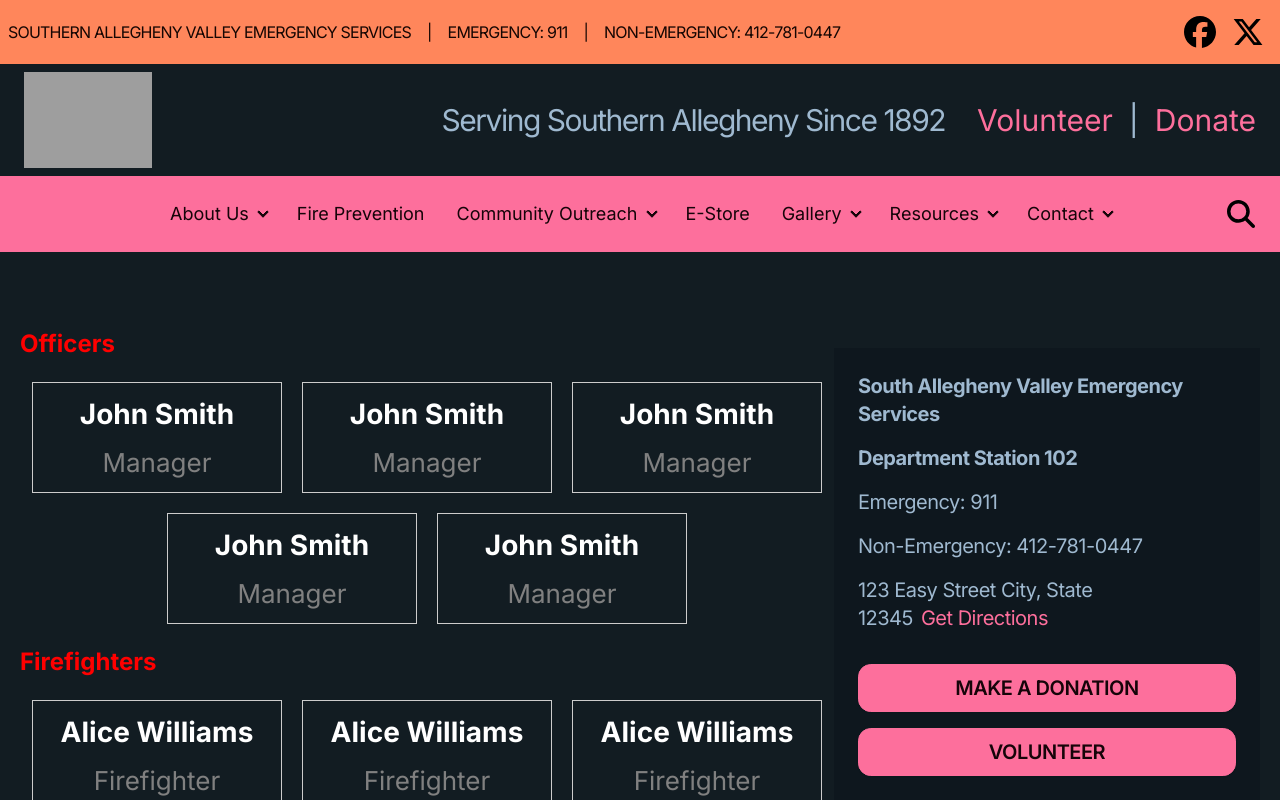
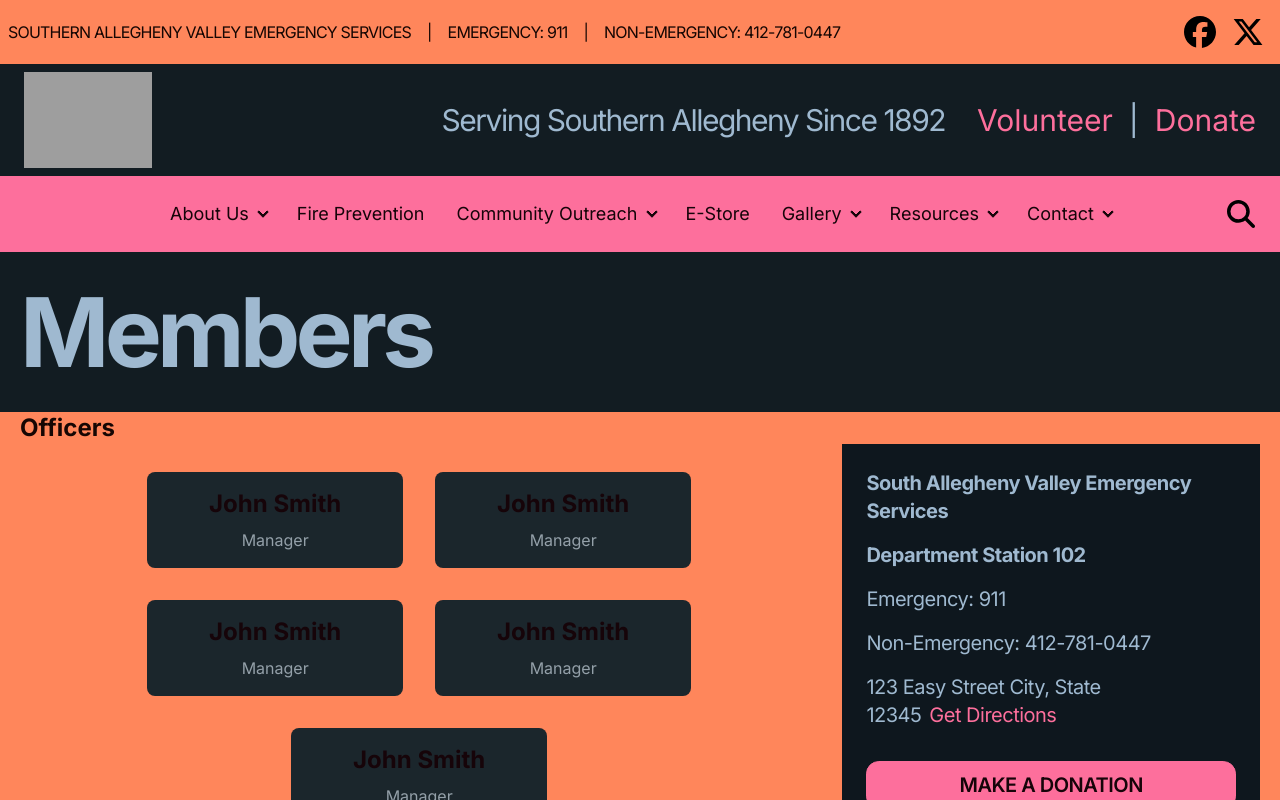
Before and after one commit to lampealex888/southern-allegheny-valley-emergency-services-website, a Next.js app: page /about-us/our-members in a window 1280 px wide. Shown: the top 800 px of the page. Built offline with nearby package versions, Linux system fonts and the light colour scheme; grey boxes are pictures that could not be loaded.

Commit message:
updated members page

```diff
--- a/app/about-us/our-members/page.tsx
+++ b/app/about-us/our-members/page.tsx
@@ -1,7 +1,7 @@
-import React from 'react';
-import PageTitle from '@/components/title';
-import PageContainer from '@/components/container';
-import Sidebar from '@/components/sidebar';
+import React from "react";
+import Title from "@/components/title";
+import Container from "@/components/container";
+import Sidebar from "@/components/sidebar";
 
 interface Member {
   name: string;
@@ -10,17 +10,17 @@ interface Member {
 }
 
 const members: Member[] = [
-  { name: 'John Smith', position: 'Manager', category: 'Officers' },
-  { name: 'John Smith', position: 'Manager', category: 'Officers' },
-  { name: 'John Smith', position: 'Manager', category: 'Officers' },
-  { name: 'John Smith', position: 'Manager', category: 'Officers' },
-  { name: 'John Smith', position: 'Manager', category: 'Officers' },
-  { name: 'Alice Williams', position: 'Firefighter', category: 'Firefighters' },
-  { name: 'Alice Williams', position: 'Firefighter', category: 'Firefighters' },
-  { name: 'Alice Williams', position: 'Firefighter', category: 'Firefighters' },
-  { name: 'Alice Williams', position: 'Firefighter', category: 'Firefighters' },
-  { name: 'Alice Williams', position: 'Firefighter', category: 'Firefighters' },
-  { name: 'Alice Williams', position: 'Firefighter', category: 'Firefighters' },
+  { name: "John Smith", position: "Manager", category: "Officers" },
+  { name: "John Smith", position: "Manager", category: "Officers" },
+  { name: "John Smith", position: "Manager", category: "Officers" },
+  { name: "John Smith", position: "Manager", category: "Officers" },
+  { name: "John Smith", position: "Manager", category: "Officers" },
+  { name: "Alice Williams", position: "Firefighter", category: "Firefighters" },
+  { name: "Alice Williams", position: "Firefighter", category: "Firefighters" },
+  { name: "Alice Williams", position: "Firefighter", category: "Firefighters" },
+  { name: "Alice Williams", position: "Firefighter", category: "Firefighters" },
+  { name: "Alice Williams", position: "Firefighter", category: "Firefighters" },
+  { name: "Alice Williams", position: "Firefighter", category: "Firefighters" },
 ];
 
 const Members: React.FC = () => {
@@ -33,43 +33,39 @@ const Members: React.FC = () => {
   }, {} as Record<string, Member[]>);
 
   return (
-    <PageContainer>
-      <PageTitle title="Members" />
+    <div className="bg-primary text-primary-content">
+      <Title>Members</Title>
+      <Container>
+        <Sidebar>
           <div className="flex flex-row-reverse">
-        <Sidebar />
-        <div style={{ display: 'flex', flexDirection: 'column', alignItems: 'center' }}>
-          {Object.entries(groupedMembers).map(([category, categoryMembers]) => (
+            <div className="flex flex-col items-center">
+              {Object.entries(groupedMembers).map(
+                ([category, categoryMembers]) => (
                   <div key={category}>
-              <h2 style={{ fontSize: '24px', margin: '10px 0', fontWeight: 'bold', color: 'red' }}>{category}</h2>
-              <div
-                style={{
-                  display: 'flex',
-                  flexWrap: 'wrap',
-                  justifyContent: 'center',
-                }}
-              >
+                    <h2 className="text-2xl mb-3 font-bold">{category}</h2>
+                    <div className="flex flex-wrap justify-center">
                       {categoryMembers.map((member, index) => (
                         <div
+                          className="bg-neutral text-secondary-content rounded-lg p-4 m-4 text-center w-64"
                           key={index}
-                    style={{
-                        border: '1px solid #ccc',
-                        padding: '10px',
-                        textAlign: 'center',
-                        width: '250px',
-                        margin: '10px',
-                        fontSize: '26px',
-                    }}
                         >
-                    <p style={{ marginBottom: '8px', fontWeight: 'bold', fontSize: '28px', color: 'white' }}>{member.name}</p>
-                    <p style={{ color: 'grey' }}>{member.position}</p>
+                          <p className="mb-2 font-bold text-2xl">
+                            {member.name}
+                          </p>
+                          <p className="text-neutral-content">
+                            {member.position}
+                          </p>
                         </div>
                       ))}
                     </div>
                   </div>
-          ))}
+                )
+              )}
             </div>
           </div>
-    </PageContainer>
+        </Sidebar>
+      </Container>
+    </div>
   );
 };
 
--- a/app/contact/general-inquiries/page.tsx
+++ b/app/contact/general-inquiries/page.tsx
@@ -5,7 +5,7 @@ import UnderConstruction from "@/components/under-construction";
 
 export default function GeneralInquiries() {
   return (
-    <div className="bg-primary text-primary-content">
+    <div className="bg-success text-success-content">
       <Title>General Inquiries</Title>
       <Container>
         <Sidebar>
--- a/app/contact/recruitment/page.tsx
+++ b/app/contact/recruitment/page.tsx
@@ -5,7 +5,7 @@ import UnderConstruction from "@/components/under-construction";
 
 export default function Recruitment() {
   return (
-    <div className="bg-primary text-primary-content">
+    <div className="bg-success text-success-content">
       <Title>Recruitment</Title>
       <Container>
         <Sidebar>
```
Also changed, not shown: 1 other file (tests, documents, lock files or other folders). Lines whose indentation alone changed are shown as unchanged.
